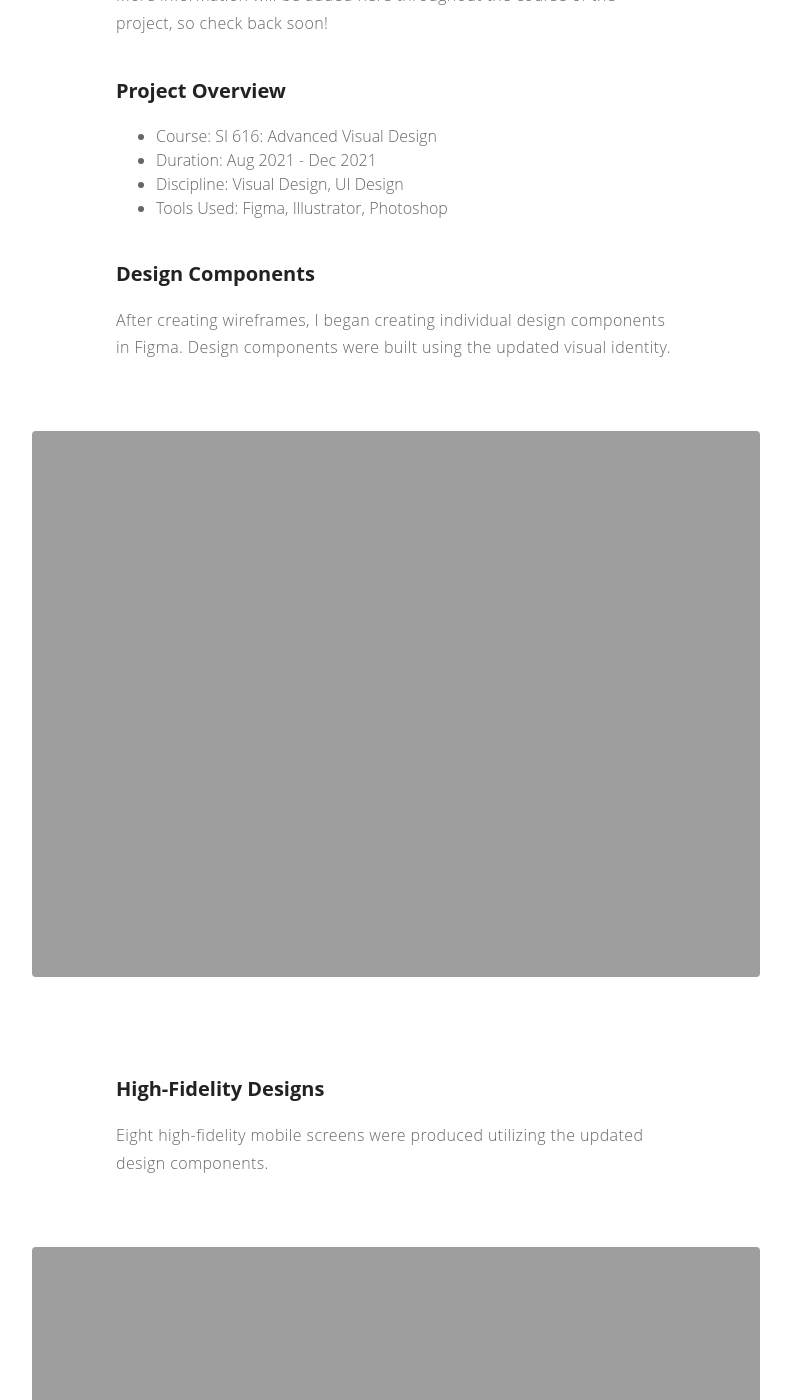
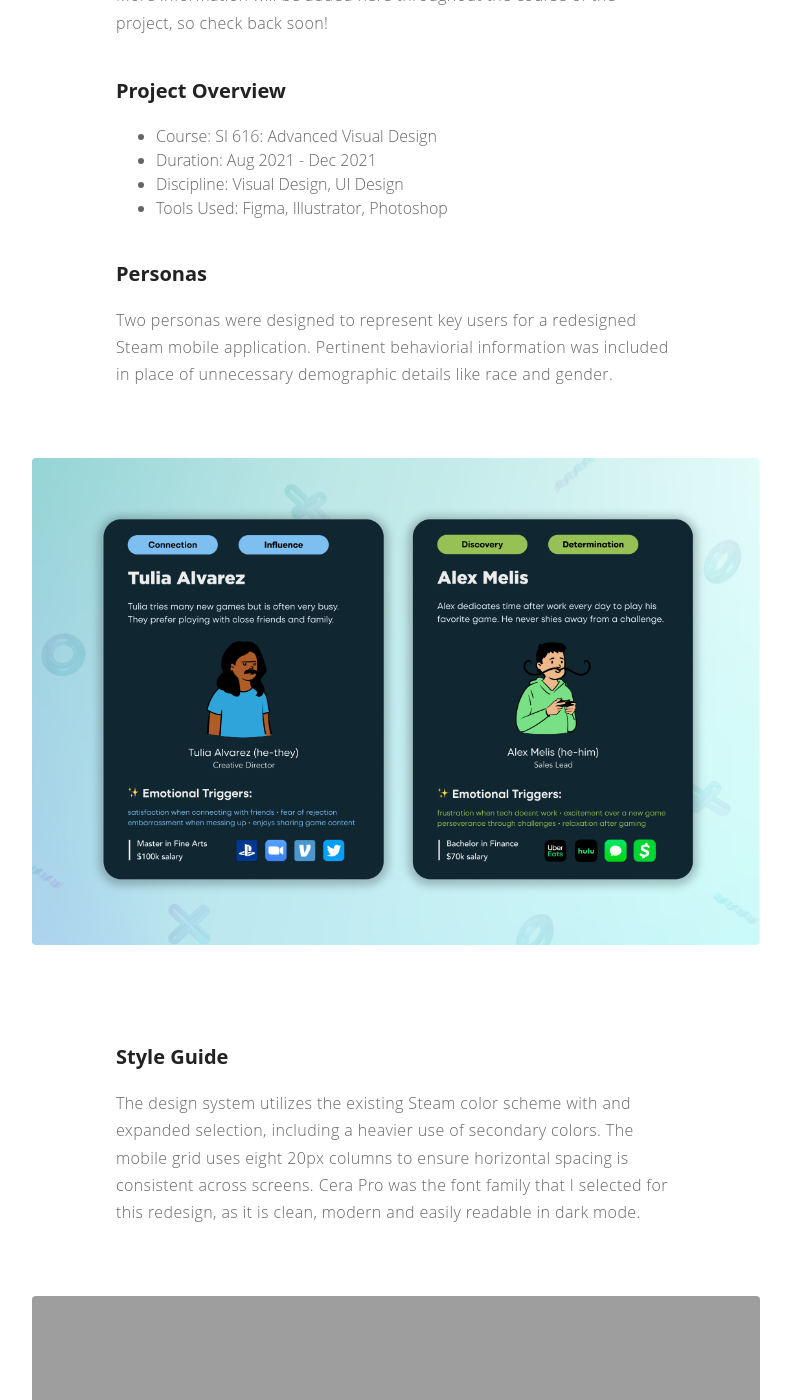
Before and after one commit to Nicholasdgiles/nicholasgiles.github.io, a Jekyll site: the page built from _posts/2021-12-07-steam-redesign.markdown, in a window 1280 px wide and 1400 px high, scrolled down 1021 px. Shown: the whole window, without its empty margins (244-1035 px from the left). Built offline with Jekyll 4.4.1, drawn with Linux system fonts in a browser that asks for light colours; some of the changed text lies outside the part shown.

Commit message:
steam_update

```diff
--- a/_posts/2021-12-07-steam-redesign.markdown
+++ b/_posts/2021-12-07-steam-redesign.markdown
@@ -24,6 +24,23 @@
 * Discipline: Visual Design, UI Design
 * Tools Used: Figma, Illustrator, Photoshop
 
+### Personas
+Two personas were designed to represent key users for a redesigned Steam mobile application. Pertinent behaviorial information was included in place of unnecessary demographic details like race and gender.
+
+<img src="http://nicholasgiles.com/assets/images/steam_redesign/personas.jpg" class="bigger-image" alt="Steam Redesignpersonas." />
+
+### Style Guide
+The design system utilizes the existing Steam color scheme with and expanded selection, including a heavier use of secondary colors. The mobile grid uses eight 20px columns to ensure horizontal spacing is consistent across screens. Cera Pro was the font family that I selected for this redesign, as it is clean, modern and easily readable in dark mode.
+
+<img src="http://nicholasgiles.com/assets/images/steam_redesign/styleguide.jpg" class="bigger-image" alt="Steam Redesign Hero Image" />
+
+### Wireframes
+I audited Steam's existing iOS mobile application and identified key UX and UI improvements. Ultimately, I selected eight screens to design that covered a majority of Steam's key features.
+
+<img src="http://nicholasgiles.com/assets/images/wireframes/steam_redesign/1security.png" alt="Steam Redesign Key Wireframes" />
+<img src="http://nicholasgiles.com/assets/images/wireframes/steam_redesign/3my_profile.png" alt="Steam Redesign Key Wireframes" />
+<img src="http://nicholasgiles.com/assets/images/wireframes/steam_redesign/4game_search.png" alt="Steam Redesign Key Wireframes" />
+
 ### Design Components
 After creating wireframes, I began creating individual design components in Figma. Design components were built using the updated visual identity.
 
```
Also changed, not shown: assets/images/steam_redesign/personas.jpg (added), assets/images/steam_redesign/wireframes/1security.png (added), assets/images/steam_redesign/wireframes/2profile_setup.png (added), assets/images/steam_redesign/wireframes/3my_profile.png (added), assets/images/steam_redesign/wireframes/4game_search.png (added), assets/images/steam_redesign/wireframes/5community_market.png (added), assets/images/steam_redesign/wireframes/6my_items.png (added), assets/images/steam_redesign/wireframes/7item_listing.png (added), assets/images/steam_redesign/wireframes/8game_listing.png (added), 2 other files.
